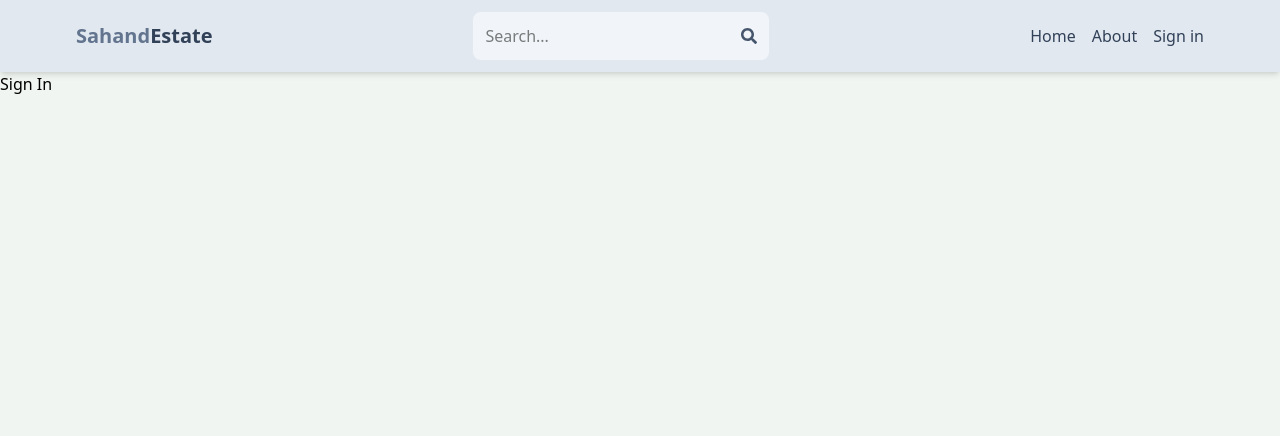
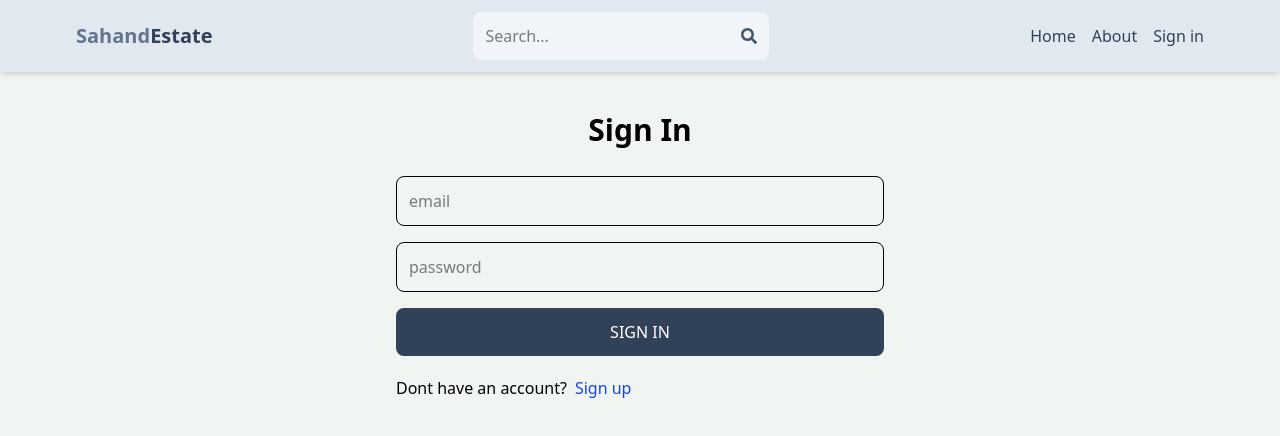
Before and after one commit to SachinPugashetti/real-estate-marketplace, a React (Vite) app in the folder client/: page /sign-in in a window 1280 px wide. Shown: the top 436 px of the page. Built offline with nearby package versions, Linux system fonts and the light colour scheme.

Commit message:
complete sign in page functionality

```diff
--- a/client/src/pages/SignIn.jsx
+++ b/client/src/pages/SignIn.jsx
@@ -1,5 +1,76 @@
-import React from "react";
+import { useState } from "react";
+import { Link, useNavigate } from "react-router-dom";
 
 export default function SignIn() {
-  return <div>Sign In</div>;
+  const [formData, setFormData] = useState({});
+  const [error, setError] = useState(null);
+  const [loading, setLoading] = useState(false);
+  const navigate = useNavigate();
+  const handleChange = (e) => {
+    setFormData({
+      ...formData,
+      [e.target.id]: e.target.value,
+    });
+  };
+  const handleSubmit = async (e) => {
+    e.preventDefault();
+    try {
+      setLoading(true);
+      const res = await fetch("/api/auth/signin", {
+        method: "POST",
+        headers: {
+          "Content-Type": "application/json",
+        },
+        body: JSON.stringify(formData),
+      });
+      const data = await res.json();
+      console.log(data);
+      if (data.success === false) {
+        setLoading(false);
+        setError(data.message);
+        return;
+      }
+      setLoading(false);
+      setError(null);
+      navigate("/");
+    } catch (error) {
+      setLoading(false);
+      setError(error.message);
+    }
+  };
+  return (
+    <div className="p-3 max-w-lg mx-auto">
+      <h1 className="text-3xl text-center font-semibold my-7">Sign In</h1>
+      <form onSubmit={handleSubmit} className="flex flex-col gap-4">
+        <input
+          type="email"
+          placeholder="email"
+          className="border p-3 rounded-lg"
+          id="email"
+          onChange={handleChange}
+        />
+        <input
+          type="password"
+          placeholder="password"
+          className="border p-3 rounded-lg"
+          id="password"
+          onChange={handleChange}
+        />
+
+        <button
+          disabled={loading}
+          className="bg-slate-700 text-white p-3 rounded-lg uppercase hover:opacity-95 disabled:opacity-80"
+        >
+          {loading ? "Loading..." : "Sign In"}
+        </button>
+      </form>
+      <div className="flex gap-2 mt-5">
+        <p>Dont have an account?</p>
+        <Link to={"/sign-up"}>
+          <span className="text-blue-700">Sign up</span>
+        </Link>
+      </div>
+      {error && <p className="text-red-500 mt-5">{error}</p>}
+    </div>
+  );
 }
```
